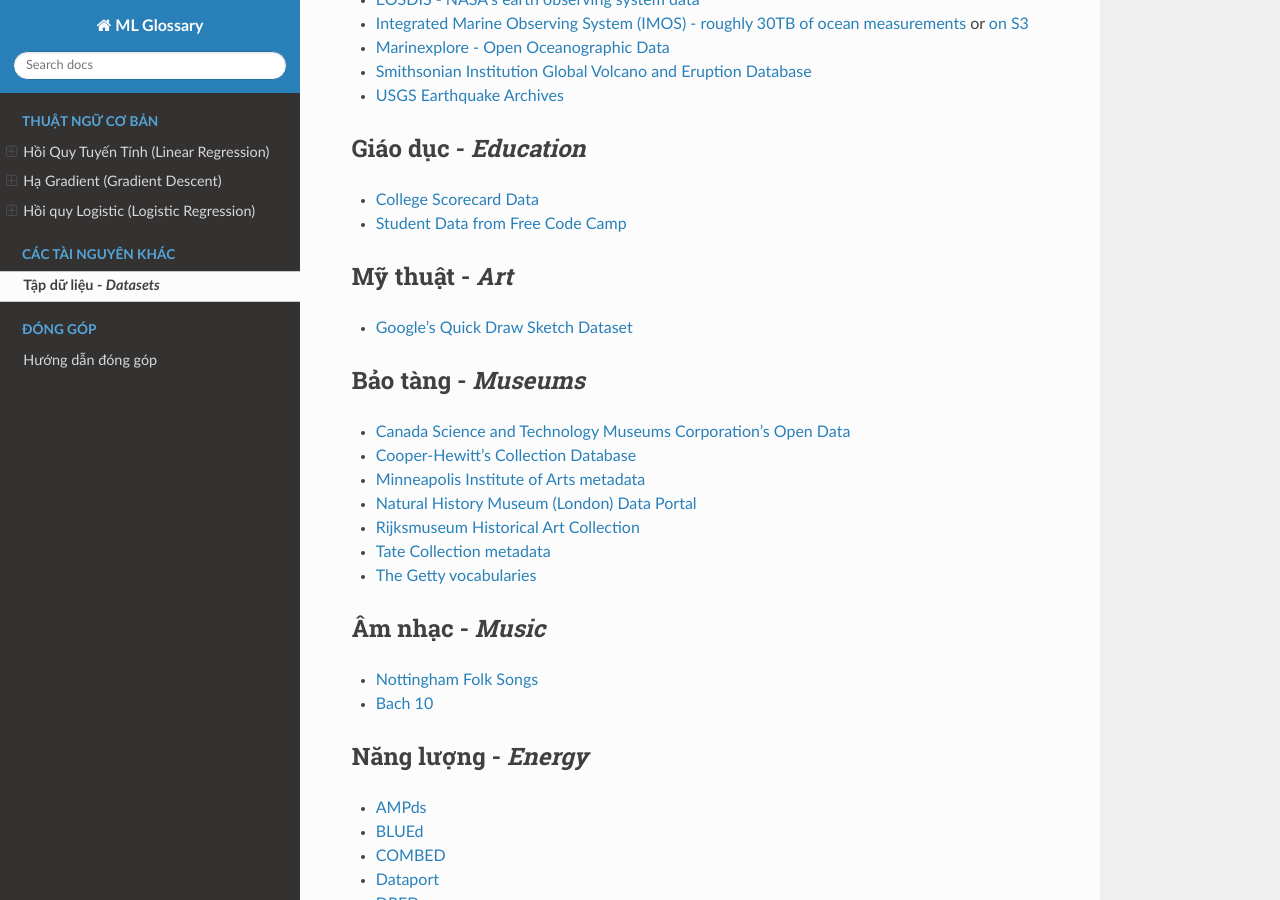
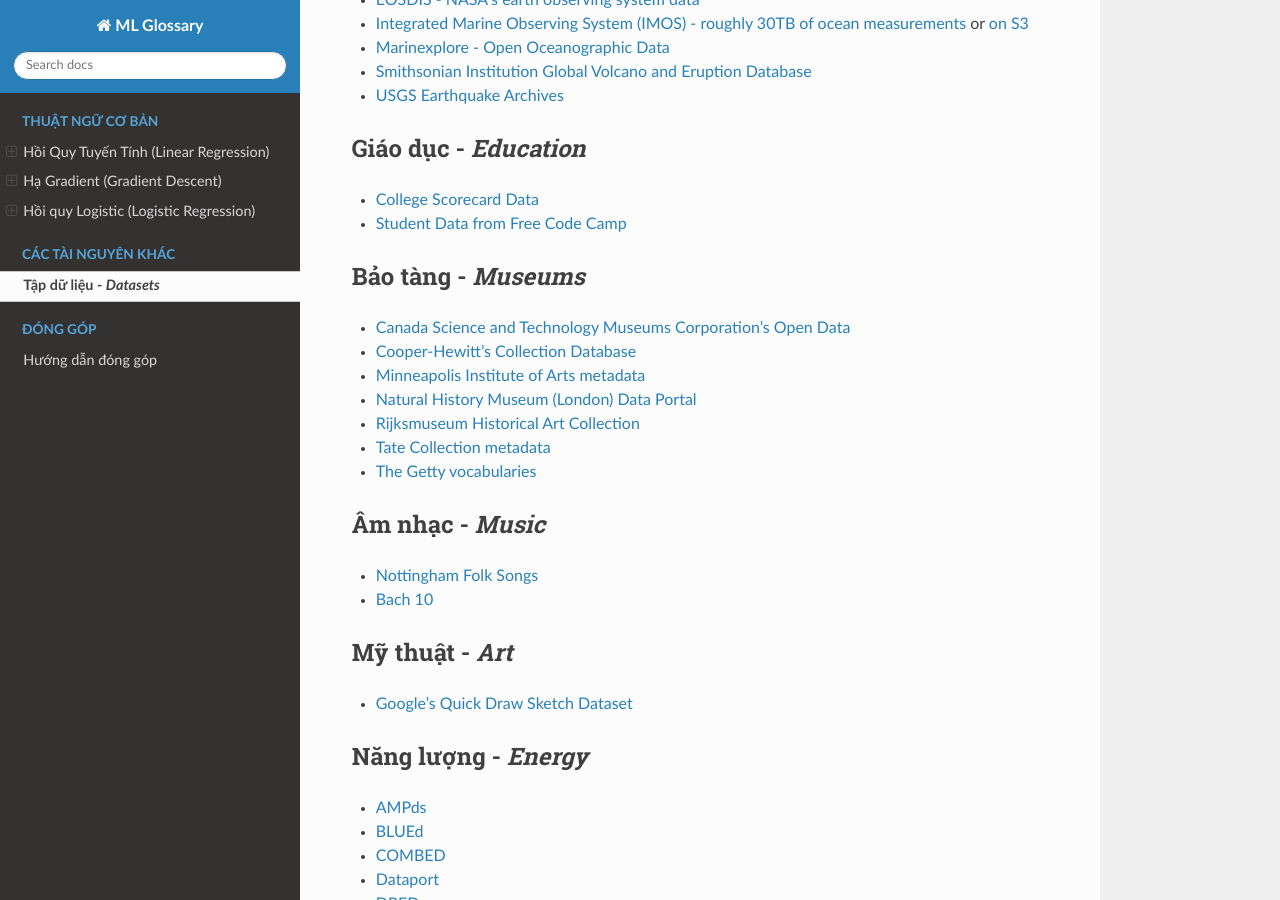
Before and after one commit to trgiangdo/ml-glossary-vn, a Sphinx documentation site: the page built from docs/datasets_vn.rst, in a window 1280 px wide and 900 px high, scrolled down 9980 px. Built offline with Sphinx 7.4.7 and the Read the Docs theme 2.0.0, drawn with Linux system fonts in a browser that asks for light colours; pages that are not in the unit, such as notebooks, are missing from menus; some of the changed lines change nothing that is shown; some of the changed text lies outside the part shown.

Commit message:
rearrange "art" category

```diff
--- a/docs/datasets_vn.rst
+++ b/docs/datasets_vn.rst
@@ -423,12 +423,6 @@
 * `Student Data from Free Code Camp <http://academictorrents.com/details/030b10dad0846b5aecc3905692890fb02404adbf>`_
 
 
-Mỹ thuật - *Art*
-----------------
-
-* `Google's Quick Draw Sketch Dataset <https://quickdraw.withgoogle.com/data>`_
-
-
 Bảo tàng - *Museums*
 --------------------
 
@@ -445,6 +439,12 @@
 
 * `Nottingham Folk Songs <https://github.com/jukedeck/nottingham-dataset>`_
 * `Bach 10 <http://music.cs.northwestern.edu/data/Bach10_Dataset_Description.pdf>`_
+
+
+Mỹ thuật - *Art*
+----------------
+
+* `Google's Quick Draw Sketch Dataset <https://quickdraw.withgoogle.com/data>`_
 
 
 Năng lượng - *Energy*
```
